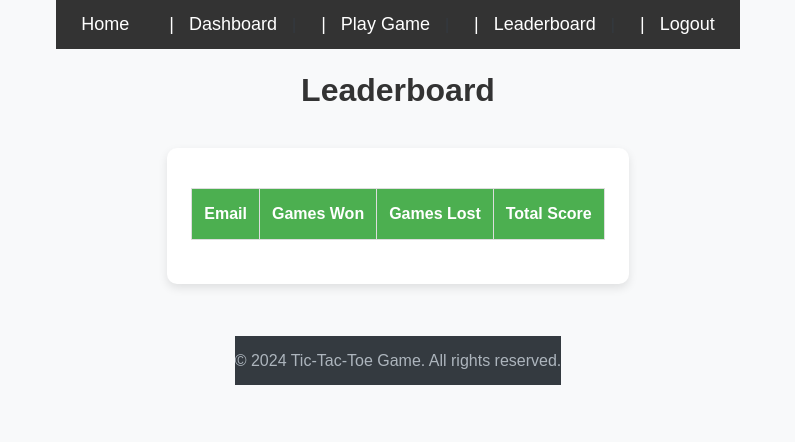
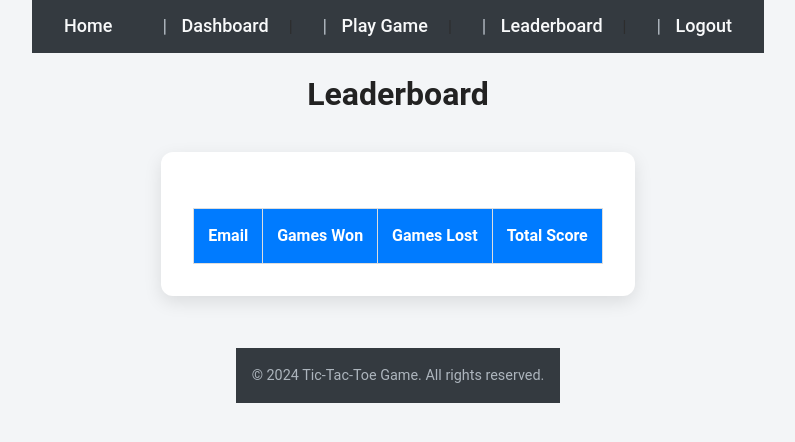
Before and after one commit to shubhamsahu03/tic_tac_toe, a Flask app: page /leaderboard in a window 1280 px wide. Shown: the top 442 px of the page, without its empty margins (242-1037 px from the left). Run offline with Flask 3, Linux system fonts and the light colour scheme; the visitor is signed in with stand-in values (Sample User, id 1); data that the repository does not hold is empty; some libraries are stand-ins or nearby versions.

Commit message:
setup up V.01

```diff
--- a/static/styles.css
+++ b/static/styles.css
@@ -1,47 +1,55 @@
 /* General Styles for All Pages */
 body {
-    font-family: Arial, sans-serif;
-    background-color: #f4f4f9;
-    color: #333;
+    font-family: 'Roboto', sans-serif;
+    background-color: #f3f5f7;
+    color: #2d2d2d;
     margin: 0;
     padding: 0;
     display: flex;
     flex-direction: column;
     align-items: center;
     line-height: 1.6;
+    transition: all 0.3s ease;
 }
 
 h1, h2 {
-    color: #333;
+    color: #222;
     text-align: center;
     margin-top: 1rem;
-    font-weight: 600;
+    font-weight: 700;
 }
 
+/* Container Styling */
 .container {
     max-width: 900px;
     margin: 2rem auto;
-    padding: 1.5rem;
-    background-color: #fff;
-    border-radius: 10px;
-    box-shadow: 0 4px 10px rgba(0, 0, 0, 0.1);
+    padding: 2rem;
+    background-color: #ffffff;
+    border-radius: 12px;
+    box-shadow: 0 6px 18px rgba(0, 0, 0, 0.1);
 }
 
 /* Button Styles */
 button {
-    background-color: #4CAF50;
+    background-color: #007bff;
     color: white;
-    padding: 12px 24px;
+    padding: 12px 30px;
     border: none;
-    border-radius: 8px;
+    border-radius: 6px;
+    font-size: 1rem;
+    font-weight: 600;
     cursor: pointer;
-    font-size: 1rem;
+    box-shadow: 0 4px 8px rgba(0, 0, 0, 0.2);
     transition: background-color 0.3s, transform 0.3s;
 }
 
 button:hover {
-    background-color: #45a049;
-    transform: scale(1.05);
+    background-color: #0056b3;
+    transform: translateY(-2px);
+}
+
+button:active {
+    transform: translateY(1px);
 }
 
 /* Dashboard and Leaderboard */
@@ -51,206 +59,77 @@ button:hover {
     align-items: center;
 }
 
+/* Table Styling */
 .table {
     width: 100%;
     border-collapse: collapse;
-    margin-top: 1rem;
+    margin-top: 1.5rem;
 }
 
 .table th, .table td {
-    padding: 12px;
+    padding: 14px;
     border: 1px solid #ddd;
-    text-align: center;
+    text-align: left;
     font-size: 1rem;
 }
 
 .table th {
-    background-color: #4CAF50;
+    background-color: #007bff;
     color: white;
+    font-weight: 700;
 }
 
 .table tr:nth-child(even) {
-    background-color: #f9f9f9;
+    background-color: #f7f9fc;
 }
 
+.table tr:hover {
+    background-color: #e2e6ea;
+}
+
+/* Alerts */
 .alert {
-    color: #ff4d4d;
+    color: #ff5a5a;
     font-weight: bold;
+    margin: 1rem 0;
 }
 
 /* Game Page Styles */
+.game-container {
+    margin: 20px auto;
+    max-width: 420px;
+    padding: 2rem;
+    border-radius: 12px;
+    background-color: #ffffff;
+    box-shadow: 0 6px 18px rgba(0, 0, 0, 0.1);
+}
+
+/* Game Board */
 #game-board {
     display: grid;
     grid-template-columns: repeat(3, 100px);
     grid-template-rows: repeat(3, 100px);
     gap: 10px;
-    margin-top: 2rem;
+    margin-top: 1.5rem;
 }
 
 .cell {
     display: flex;
     align-items: center;
     justify-content: center;
-    font-size: 2rem;
-    color: #333;
+    font-size: 2.5rem;
     width: 100px;
     height: 100px;
-    background-color: #ffffff;
-    border: 2px solid #4CAF50;
-    border-radius: 8px;
+    background-color: #e9ecef;
+    border: 2px solid #007bff;
+    border-radius: 10px;
     cursor: pointer;
-    transition: background-color 0.3s;
+    transition: background-color 0.3s, transform 0.2s;
 }
 
 .cell:hover {
-    background-color: #eaf5ea;
-}
-
-.cell.X {
-    color: #4CAF50;
-    font-weight: bold;
-}
-
-.cell.O {
-    color: #ff4d4d;
-    font-weight: bold;
-}
-
-/* Winning Highlight */
-.winner {
-    background-color: #f0e68c !important;
-    color: #333 !important;
-}
-
-/* Notification for Game Messages */
-.notification {
-    margin-top: 20px;
-    color: #555;
-    font-weight: bold;
-}
-
-/* Basic styles for the navigation */
-nav {
-    background-color: #333;
-    padding: 10px;
-}
-
-.nav-links {
-    display: flex;
-    justify-content: center;
-    align-items: center;
-}
-
-.nav-links a {
-    color: white;
-    text-decoration: none;
-    padding: 0 15px;
-    font-size: 18px;
-    transition: color 0.3s;
-}
-
-.nav-links a:hover {
-    text-decoration: underline;
-}
-
-/* Style for the footer */
-footer {
-    background-color: #333;
-    color: white;
-    text-align: center;
-    padding: 12px 0;
-    margin-top: 20px;
-}
-
-footer p {
-    margin: 0;
-}
-
-/* Pipe Separator in Navigation Links */
-.nav-links a + a::before {
-    content: " | ";
-    padding: 0 10px;
-    color: white;
-}
-
-.nav-links a:first-child::before {
-    content: "";
-}
-
-/* Game Container */
-.game-container {
-    margin: 20px auto;
-    max-width: 400px;
-    padding: 20px;
-    border-radius: 10px;
-    background-color: #ffffff;
-    box-shadow: 0 4px 8px rgba(0, 0, 0, 0.2);
-}
-
-/* Game Board */
-#game-board {
-    display: grid;
-    grid-template-columns: repeat(3, 1fr);
-    gap: 5px;
-    margin-top: 20px;
-}
-
-.cell {
-    width: 100px;
-    height: 100px;
-    display: flex;
-    align-items: center;
-    justify-content: center;
-    font-size: 2em;
-    border: 1px solid #333;
-    cursor: pointer;
-    background-color: #f1f1f1;
-    transition: background-color 0.2s;
-}
-
-.cell:hover {
-    background-color: #e0e0e0;
-}
-
-/* General Body and Container Styles */
-body {
-    font-family: Arial, sans-serif;
-    background-color: #f8f9fa;
-    color: #343a40;
-}
-
-/* Main Game Container */
-.game-container {
-    background-color: #ffffff;
-    padding: 2rem;
-    border-radius: 8px;
-    box-shadow: 0px 4px 12px rgba(0, 0, 0, 0.1);
-}
-
-/* Game Board */
-#game-board {
-    display: grid;
-    grid-template-columns: repeat(3, 100px);
-    gap: 10px;
-    margin-top: 1.5rem;
-}
-
-.cell {
-    width: 100px;
-    height: 100px;
-    background-color: #e9ecef;
-    border-radius: 8px;
-    font-size: 2rem;
-    color: #343a40;
-    display: flex;
-    align-items: center;
-    justify-content: center;
-    transition: background-color 0.3s;
-    cursor: pointer;
-}
-
-.cell:hover {
-    background-color: #ced4da;
+    background-color: #d8e2ec;
+    transform: scale(1.05);
 }
 
 .cell.X {
@@ -263,59 +142,91 @@ body {
     font-weight: bold;
 }
 
-/* Notification and Alerts */
-#status {
-    font-size: 1.2rem;
-    font-weight: 500;
-}
-
 /* Winning Highlight */
 .winner {
     background-color: #ffc107 !important;
-    color: #343a40 !important;
+    color: #2d2d2d !important;
 }
 
-/* Navigation Links */
-.navbar .navbar-nav .nav-link {
-    font-size: 1.1rem;
-    padding: 0.75rem 1rem;
+/* Notification for Game Messages */
+.notification {
+    margin-top: 20px;
+    color: #555;
+    font-weight: bold;
+}
+
+/* Navigation Bar */
+nav {
+    background-color: #343a40;
+    padding: 12px;
+}
+
+.nav-links {
+    display: flex;
+    justify-content: center;
+    align-items: center;
+}
+
+.nav-links a {
     color: #f8f9fa;
+    text-decoration: none;
+    padding: 0 20px;
+    font-size: 18px;
+    font-weight: 500;
     transition: color 0.3s;
 }
 
-.navbar .navbar-nav .nav-link:hover {
+.nav-links a:hover {
     color: #adb5bd;
 }
 
-/* Footer */
+/* Footer Styling */
 footer {
     background-color: #343a40;
     color: #adb5bd;
     text-align: center;
+    padding: 1rem;
+    margin-top: 20px;
+    font-size: 0.9rem;
 }
 
-/* Table Styles */
-table {
-    width: 100%;
-    margin: 20px 0;
-    border-collapse: collapse;
+footer p {
+    margin: 0;
 }
 
-th, td {
-    padding: 12px;
-    text-align: left;
-    border: 1px solid #ddd;
+/* Separator in Navigation Links */
+.nav-links a + a::before {
+    content: " | ";
+    padding: 0 10px;
+    color: #adb5bd;
 }
 
-th {
-    background-color: #f2f2f2;
-    color: #333;
+.nav-links a:first-child::before {
+    content: "";
 }
 
-tr:nth-child(even) {
-    background-color: #f9f9f9;
+/* Responsive Styling */
+@media (max-width: 768px) {
+    .container, .game-container {
+        padding: 1rem;
+    }
+
+    #game-board {
+        grid-template-columns: repeat(3, 1fr);
+        gap: 8px;
+    }
+
+    .cell {
+        font-size: 2rem;
+        width: 80px;
+        height: 80px;
+    }
+
+    .nav-links {
+        flex-direction: column;
+    }
+
+    .nav-links a {
+        padding: 10px 0;
+    }
 }
-
-tr:hover {
-    background-color: #f1f1f1;
-}
```
